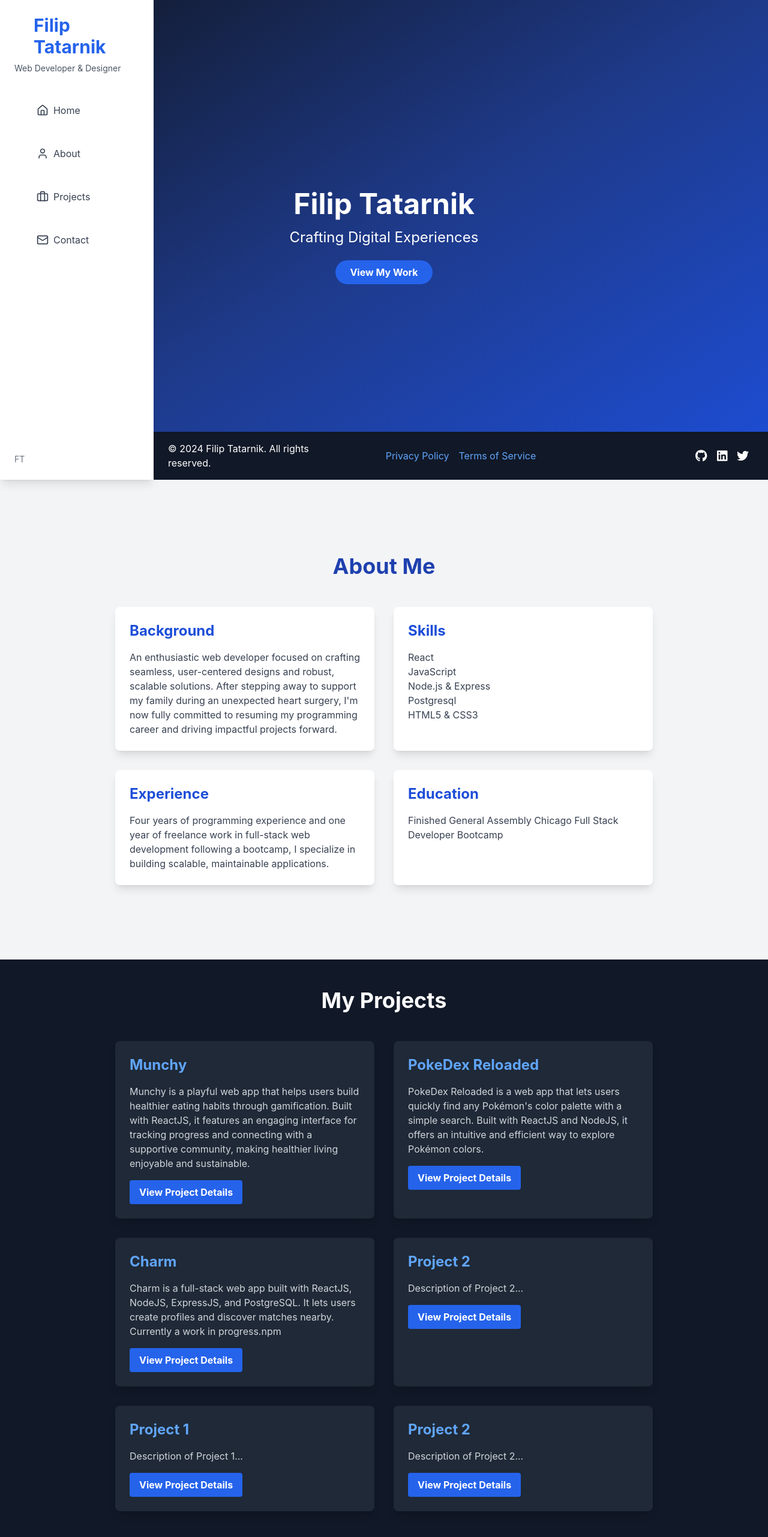
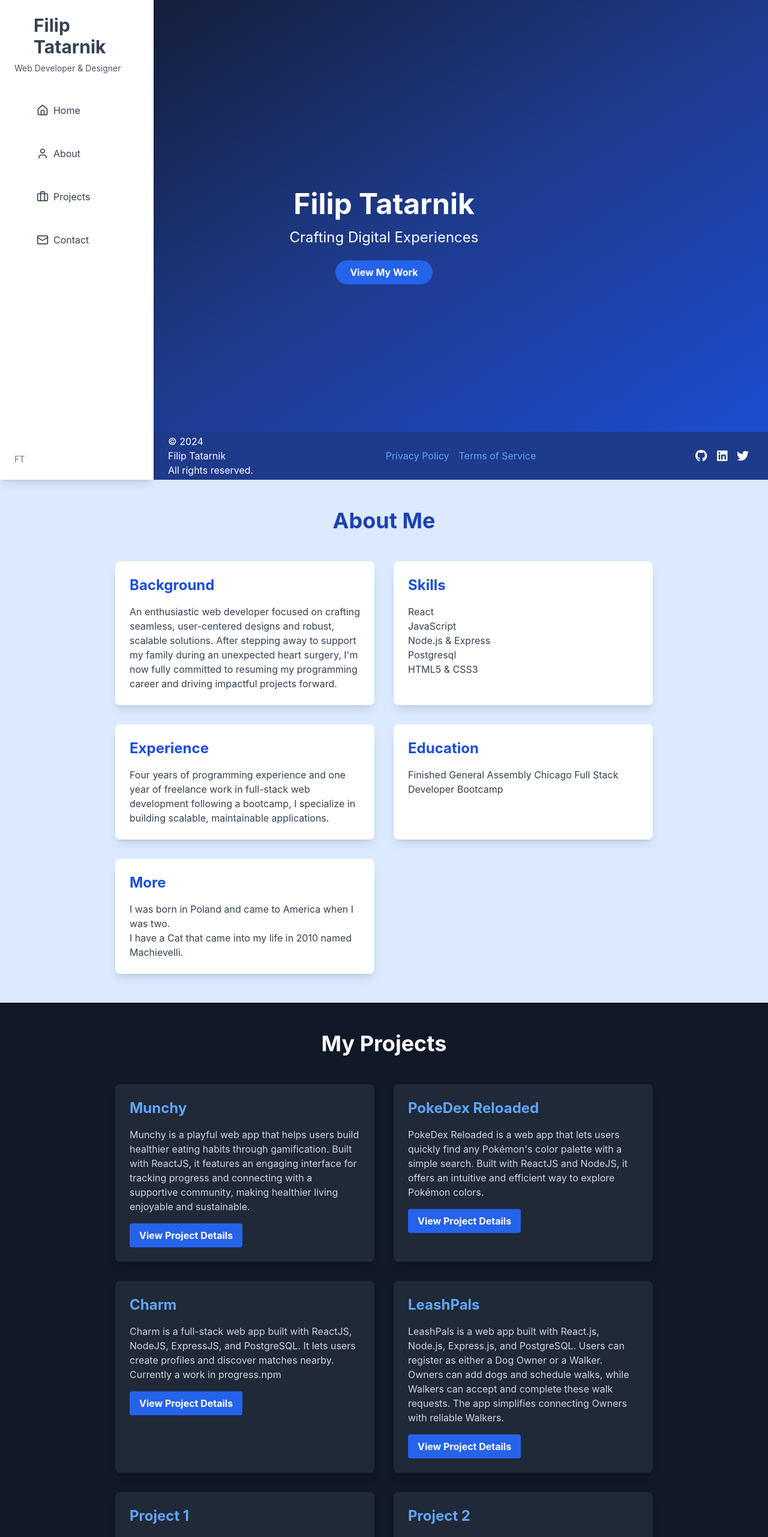
Before and after one commit to FilTatarnik/2024-portfolio, a React (Create React App) app: page / in a window 1280 px wide. Shown: the top 2563 px of the page at 60% size. Built offline with nearby package versions, Linux system fonts and the light colour scheme.

Commit message:
more mobile responsiveness

```diff
--- a/src/components/AboutUs.js
+++ b/src/components/AboutUs.js
@@ -2,7 +2,7 @@
 import React from 'react';
 
 const AboutUs = () => (
-  <section id="about" className="min-h-screen flex flex-col justify-center bg-gray-100 p-12">
+  <section id="about" className="min-h-screen flex flex-col justify-center bg-blue-100 p-12">
     <h2 className="text-4xl font-bold mb-12 text-center text-blue-800">About Me</h2>
     <div className="grid grid-cols-1 md:grid-cols-2 gap-8 max-w-4xl mx-auto">
       <div className="bg-white p-6 rounded-lg shadow-lg hover:shadow-xl transition-shadow duration-300">
@@ -27,6 +27,11 @@ const AboutUs = () => (
         <h3 className="text-2xl font-bold mb-4 text-blue-700">Education</h3>
         <p className="text-gray-700">Finished General Assembly Chicago Full Stack Developer Bootcamp</p>
       </div>
+      <div className="bg-white p-6 rounded-lg shadow-lg hover:shadow-xl transition-shadow duration-300">
+        <h3 className="text-2xl font-bold mb-4 text-blue-700">More</h3>
+        <p className="text-gray-700">I was born in Poland and came to America when I was two.</p>
+        <p className="text-gray-700">I have a Cat that came into my life in 2010 named Machievelli.</p>
+      </div>
     </div>
   </section>
 );
--- a/src/components/Footer.js
+++ b/src/components/Footer.js
@@ -1,13 +1,16 @@
 import React from 'react';
+import { Link } from 'react-scroll';
 import { FontAwesomeIcon } from '@fortawesome/react-fontawesome';
 import { faGithub, faLinkedin, faTwitter } from '@fortawesome/free-brands-svg-icons';
 
 const Footer = () => {
   return (
-    <footer className="fixed bottom-0 left-0 md:left-64 right-0 bg-gray-900 text-white py-4 px-6">
+    <footer className="fixed bottom-0 left-0 md:left-64 right-0 bg-blue-900 text-white py-1 px-6 text-md">
       <div className="container mx-auto flex justify-between items-center">
         <div className="w-1/4 text-left">
-          <p>&copy; 2024 Filip Tatarnik. All rights reserved.</p>
+          <p>&copy; 2024 <Link to="home" smooth={true} duration={500} className="flex items-center text-chalk-700 hover:text-blue-600 cursor-pointer transition-colors">
+            Filip Tatarnik
+            </Link> All rights reserved.</p>
         </div>
         <div className="text-center">
           <a href="/privacy-policy" className="text-blue-400 hover:text-blue-300 mx-2 transition-colors">Privacy Policy</a>
--- a/src/components/Hero.js
+++ b/src/components/Hero.js
@@ -32,8 +32,8 @@ const Projects = () => {
           </button>
         </div>
         <div className="bg-gray-800 p-6 rounded-lg shadow-lg hover:shadow-xl transition-shadow duration-300">
-          <h3 className="text-2xl font-bold mb-4 text-blue-400">Project 2</h3>
-          <p className="text-gray-300 mb-4">Description of Project 2...</p>
+          <h3 className="text-2xl font-bold mb-4 text-blue-400">LeashPals</h3>
+          <p className="text-gray-300 mb-4">LeashPals is a web app built with React.js, Node.js, Express.js, and PostgreSQL. Users can register as either a Dog Owner or a Walker. Owners can add dogs and schedule walks, while Walkers can accept and complete these walk requests. The app simplifies connecting Owners with reliable Walkers.</p>
           <button onClick={openModal} className="bg-blue-600 hover:bg-blue-700 text-white font-bold py-2 px-4 rounded">
             View Project Details
           </button>
--- a/src/components/Navbar.js
+++ b/src/components/Navbar.js
@@ -13,7 +13,11 @@ const Navbar = ({ isOpen, setIsOpen }) => {
       </button>
       <nav className={`fixed left-0 top-0 h-full w-64 bg-white shadow-lg flex flex-col justify-between p-6 transition-transform duration-300 ease-in-out ${isOpen ? 'translate-x-0' : '-translate-x-full'} md:translate-x-0 z-40`}>
         <div>
-          <h1 className="text-2xl md:text-3xl font-bold mb-2 text-blue-600">Filip Tatarnik</h1>
+          <h1 className="text-2xl md:text-3xl font-bold mb-2 text-blue-600">
+          <Link to="home" smooth={true} duration={500} className="flex items-center text-gray-700 hover:text-blue-600 cursor-pointer transition-colors">
+            Filip Tatarnik
+            </Link>
+          </h1>
           <p className="text-xs md:text-sm text-gray-600 mb-8 md:mb-12">Web Developer & Designer</p>
           <ul className="space-y-6 md:space-y-12">
             <li>
```
